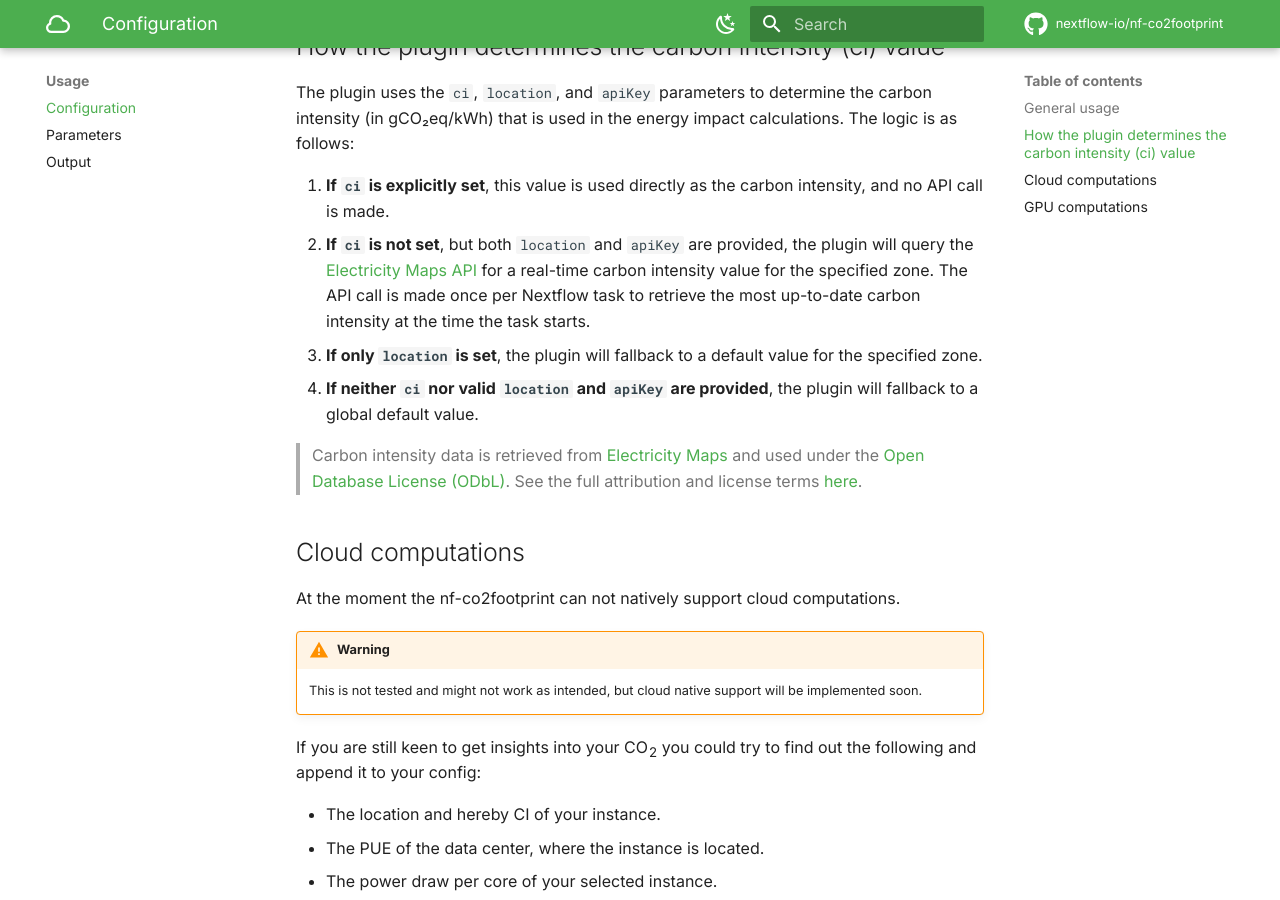
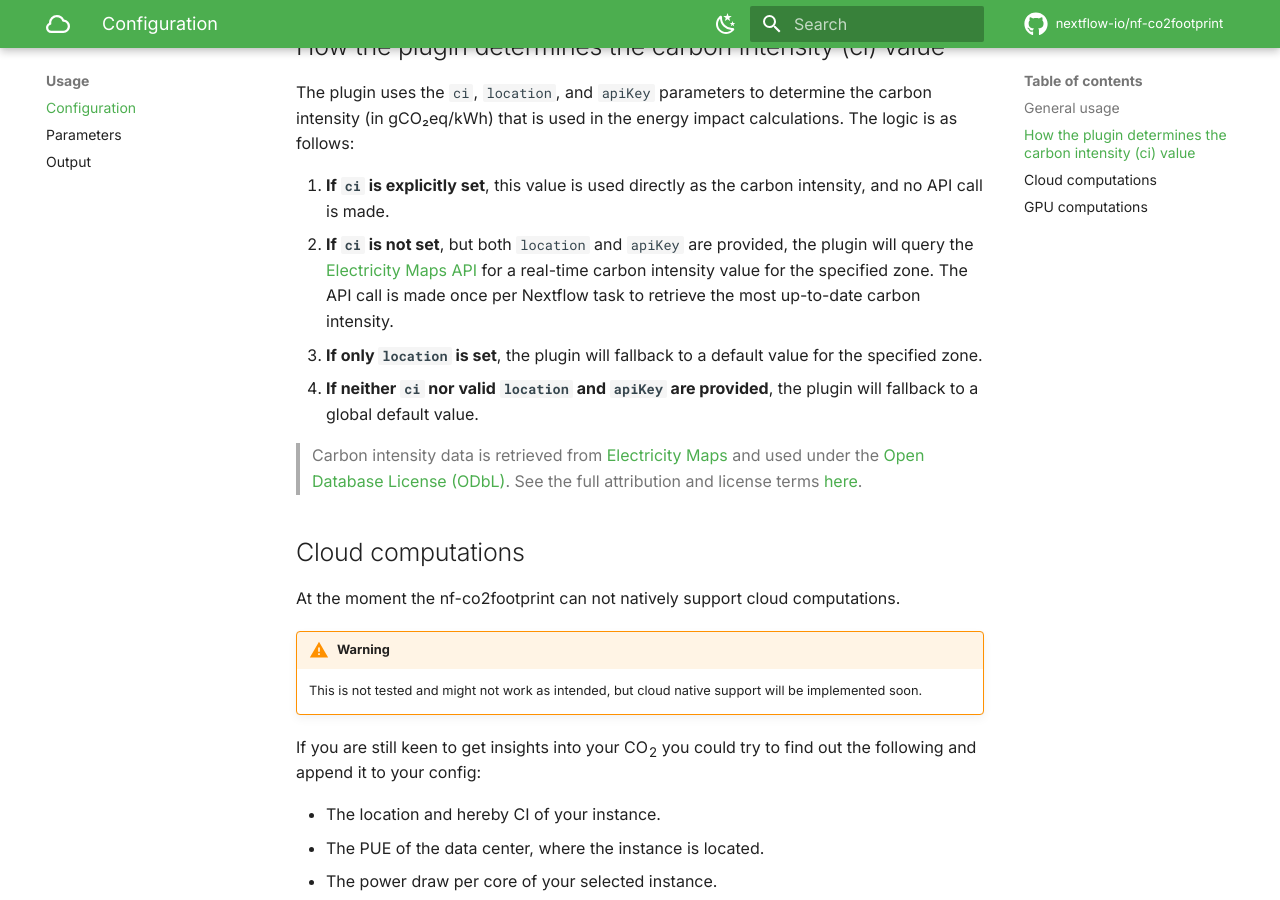
Before and after one commit to nextflow-io/nf-co2footprint, an MkDocs documentation site: the page built from docs/usage/configuration.md, in a window 1280 px wide and 900 px high, scrolled down 1025 px. Built offline with MkDocs 1.6.1 and Material for MkDocs 9.7.7, drawn with Linux system fonts in a browser that asks for light colours; comment, search, counter and statistics services are not loaded.

Commit message:
Ralized requested changes
Signed-off-by: nadnein <nadjav.18@gmail.com>

```diff
--- a/docs/usage/configuration.md
+++ b/docs/usage/configuration.md
@@ -42,7 +42,7 @@ nextflow run nextflow-io/hello -c nextflow.config
 The plugin uses the `ci`, `location`, and `apiKey` parameters to determine the carbon intensity (in gCO₂eq/kWh) that is used in the energy impact calculations. The logic is as follows:
 
 1. **If `ci` is explicitly set**, this value is used directly as the carbon intensity, and no API call is made.
-2. **If `ci` is not set**, but both `location` and `apiKey` are provided, the plugin will query the [Electricity Maps API](https://www.electricitymaps.com/) for a real-time carbon intensity value for the specified zone. The API call is made once per Nextflow task to retrieve the most up-to-date carbon intensity at the time the task starts.
+2. **If `ci` is not set**, but both `location` and `apiKey` are provided, the plugin will query the [Electricity Maps API](https://www.electricitymaps.com/) for a real-time carbon intensity value for the specified zone. The API call is made once per Nextflow task to retrieve the most up-to-date carbon intensity.
 3. **If only `location` is set**, the plugin will fallback to a default value for the specified zone.
 3. **If neither `ci` nor valid `location` and `apiKey` are provided**, the plugin will  fallback to a global default value.
 
```
Also changed, not shown: 1 other file.
